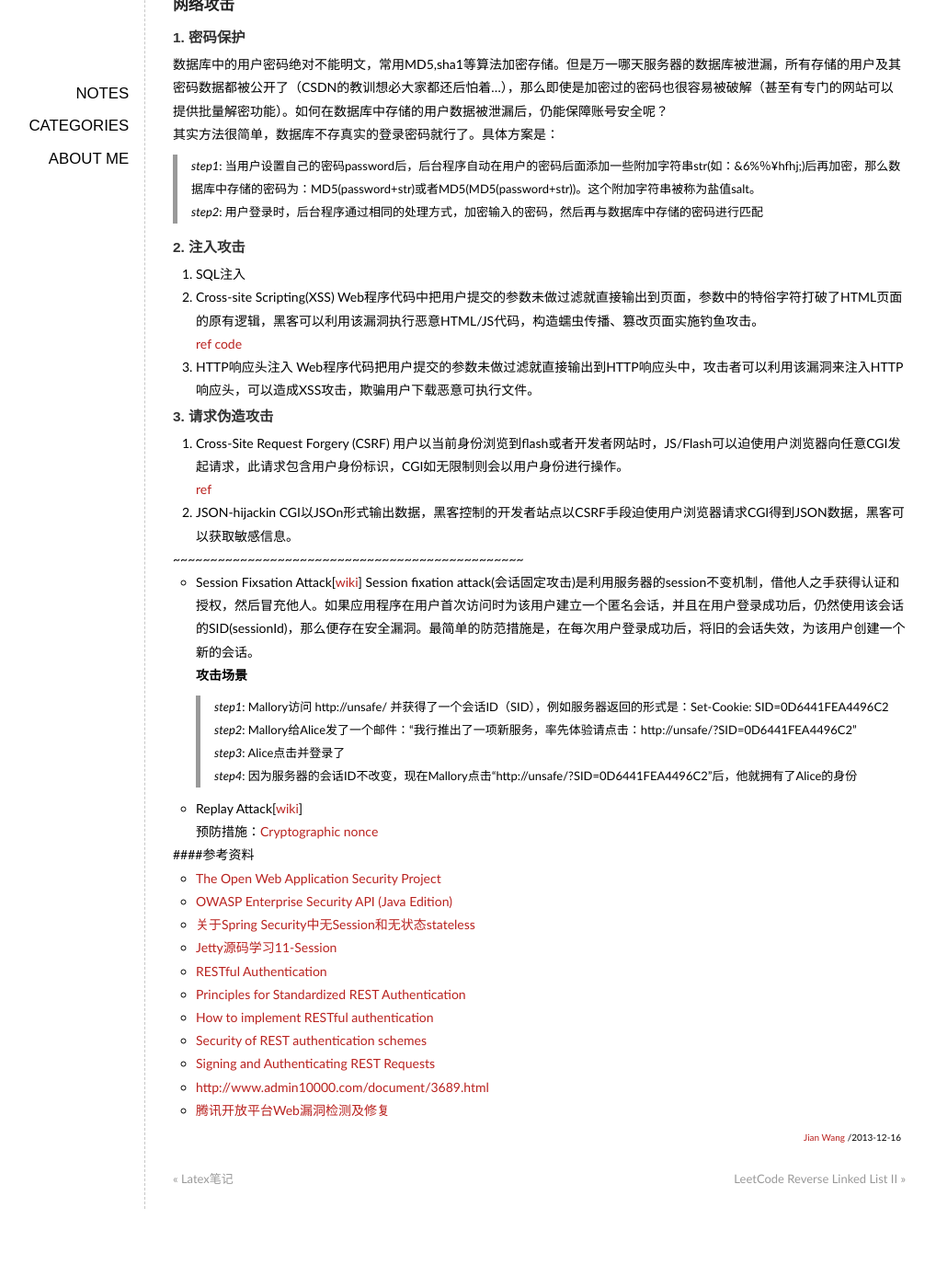
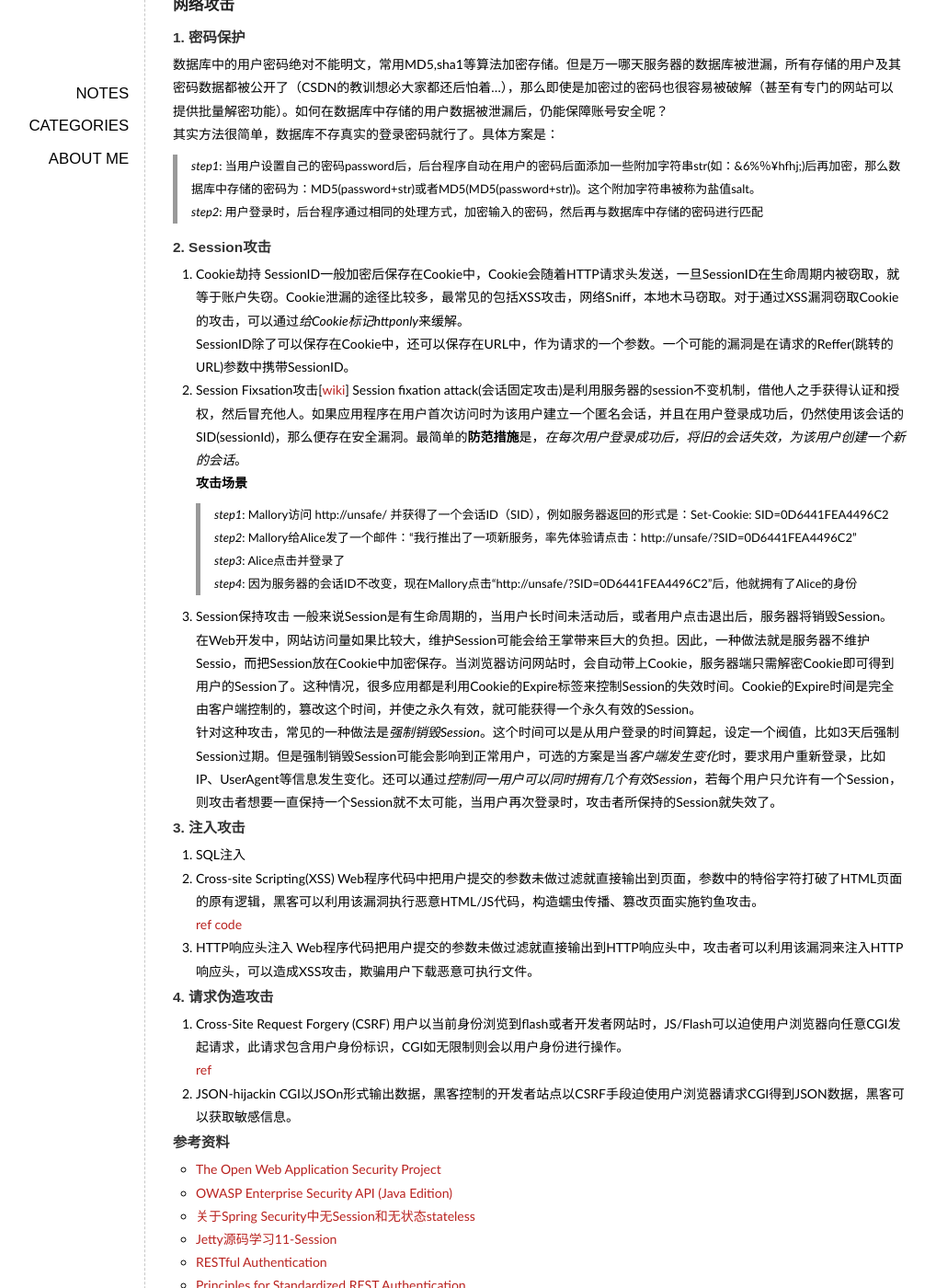
Before and after one commit to elan2wang/note, a Jekyll site: the page built from _posts/2013-12-16-security-of-restful-api.md, in a window 1280 px wide and 1400 px high, scrolled down 465 px. Shown: the whole window at 92% size, without its empty margins (93-1111 px from the left). Built offline with Jekyll 4.4.1, drawn with Linux system fonts in a browser that asks for light colours; Markdown is read by kramdown in place of the engine named in the settings; comment, search, counter and statistics services are not loaded; before the commit the page ends 1779 px from its top, so only the background shows below that.

Commit message:
edit post

```diff
--- a/_posts/2013-12-16-security-of-restful-api.md
+++ b/_posts/2013-12-16-security-of-restful-api.md
@@ -22,7 +22,25 @@ S3 REST的所有资源都是受保护的，AWS客户通过分配的AWSSecretKey
 >_step1_: 当用户设置自己的密码password后，后台程序自动在用户的密码后面添加一些附加字符串str(如：&6%％¥hfhj;)后再加密，那么数据库中存储的密码为：MD5(password+str)或者MD5(MD5(password+str))。这个附加字符串被称为盐值salt。
 >_step2_: 用户登录时，后台程序通过相同的处理方式，加密输入的密码，然后再与数据库中存储的密码进行匹配
 
-####2. 注入攻击
+####2. Session攻击
+1. Cookie劫持
+SessionID一般加密后保存在Cookie中，Cookie会随着HTTP请求头发送，一旦SessionID在生命周期内被窃取，就等于账户失窃。Cookie泄漏的途径比较多，最常见的包括XSS攻击，网络Sniff，本地木马窃取。对于通过XSS漏洞窃取Cookie的攻击，可以通过*给Cookie标记httponly*来缓解。
+SessionID除了可以保存在Cookie中，还可以保存在URL中，作为请求的一个参数。一个可能的漏洞是在请求的Reffer(跳转的URL)参数中携带SessionID。
+
+2. Session Fixsation攻击[[wiki](http://en.wikipedia.org/wiki/Session_fixation)]
+Session fixation attack(会话固定攻击)是利用服务器的session不变机制，借他人之手获得认证和授权，然后冒充他人。如果应用程序在用户首次访问时为该用户建立一个匿名会话，并且在用户登录成功后，仍然使用该会话的SID(sessionId)，那么便存在安全漏洞。最简单的**防范措施**是，*在每次用户登录成功后，将旧的会话失效，为该用户创建一个新的会话*。
+**攻击场景**
+>_step1_: Mallory访问 http://unsafe/ 并获得了一个会话ID（SID），例如服务器返回的形式是：Set-Cookie: SID=0D6441FEA4496C2
+>_step2_: Mallory给Alice发了一个邮件：“我行推出了一项新服务，率先体验请点击：http://unsafe/?SID=0D6441FEA4496C2”
+>_step3_: Alice点击并登录了
+>_step4_: 因为服务器的会话ID不改变，现在Mallory点击“http://unsafe/?SID=0D6441FEA4496C2”后，他就拥有了Alice的身份
+
+3. Session保持攻击
+一般来说Session是有生命周期的，当用户长时间未活动后，或者用户点击退出后，服务器将销毁Session。在Web开发中，网站访问量如果比较大，维护Session可能会给王掌带来巨大的负担。因此，一种做法就是服务器不维护Sessio，而把Session放在Cookie中加密保存。当浏览器访问网站时，会自动带上Cookie，服务器端只需解密Cookie即可得到用户的Session了。这种情况，很多应用都是利用Cookie的Expire标签来控制Session的失效时间。Cookie的Expire时间是完全由客户端控制的，篡改这个时间，并使之永久有效，就可能获得一个永久有效的Session。
+针对这种攻击，常见的一种做法是*强制销毁Session*。这个时间可以是从用户登录的时间算起，设定一个阀值，比如3天后强制Session过期。但是强制销毁Session可能会影响到正常用户，可选的方案是当*客户端发生变化*时，要求用户重新登录，比如IP、UserAgent等信息发生变化。还可以通过*控制同一用户可以同时拥有几个有效Session*，若每个用户只允许有一个Session，则攻击者想要一直保持一个Session就不太可能，当用户再次登录时，攻击者所保持的Session就失效了。
+
+
+####3. 注入攻击
 1. SQL注入
 2. Cross-site Scripting(XSS)
 Web程序代码中把用户提交的参数未做过滤就直接输出到页面，参数中的特俗字符打破了HTML页面的原有逻辑，黑客可以利用该漏洞执行恶意HTML/JS代码，构造蠕虫传播、篡改页面实施钓鱼攻击。
@@ -30,26 +48,13 @@ Web程序代码中把用户提交的参数未做过滤就直接输出到页面
 3. HTTP响应头注入
 Web程序代码把用户提交的参数未做过滤就直接输出到HTTP响应头中，攻击者可以利用该漏洞来注入HTTP响应头，可以造成XSS攻击，欺骗用户下载恶意可执行文件。
 
-####3. 请求伪造攻击
+####4. 请求伪造攻击
 1. Cross-Site Request Forgery (CSRF)
 用户以当前身份浏览到flash或者开发者网站时，JS/Flash可以迫使用户浏览器向任意CGI发起请求，此请求包含用户身份标识，CGI如无限制则会以用户身份进行操作。
 [ref](https://www.owasp.org/index.php/Cross-Site_Request_Forgery_\(CSRF\)_Prevention_Cheat_Sheet)
 
 2. JSON-hijackin
 CGI以JSOn形式输出数据，黑客控制的开发者站点以CSRF手段迫使用户浏览器请求CGI得到JSON数据，黑客可以获取敏感信息。
-
-~~~~~~~~~~~~~~~~~~~~~~~~~~~~~~~~~~~~~~~~~~~~~~~
-
-- Session Fixsation Attack[[wiki](http://en.wikipedia.org/wiki/Session_fixation)]
-Session fixation attack(会话固定攻击)是利用服务器的session不变机制，借他人之手获得认证和授权，然后冒充他人。如果应用程序在用户首次访问时为该用户建立一个匿名会话，并且在用户登录成功后，仍然使用该会话的SID(sessionId)，那么便存在安全漏洞。最简单的防范措施是，在每次用户登录成功后，将旧的会话失效，为该用户创建一个新的会话。
-**攻击场景**
->_step1_: Mallory访问 http://unsafe/ 并获得了一个会话ID（SID），例如服务器返回的形式是：Set-Cookie: SID=0D6441FEA4496C2
->_step2_: Mallory给Alice发了一个邮件：“我行推出了一项新服务，率先体验请点击：http://unsafe/?SID=0D6441FEA4496C2”
->_step3_: Alice点击并登录了
->_step4_: 因为服务器的会话ID不改变，现在Mallory点击“http://unsafe/?SID=0D6441FEA4496C2”后，他就拥有了Alice的身份
-- Replay Attack[[wiki](http://en.wikipedia.org/wiki/Replay_attack)]
-预防措施：[Cryptographic nonce](http://en.wikipedia.org/wiki/Cryptographic_nonce)
-
 
 ####参考资料
 - [The Open Web Application Security Project](https://www.owasp.org/index.php/About_OWASP)
```
Also changed, not shown: _posts/2014-03-12-the-road-not-taken.md (added, +32 -0 lines).
